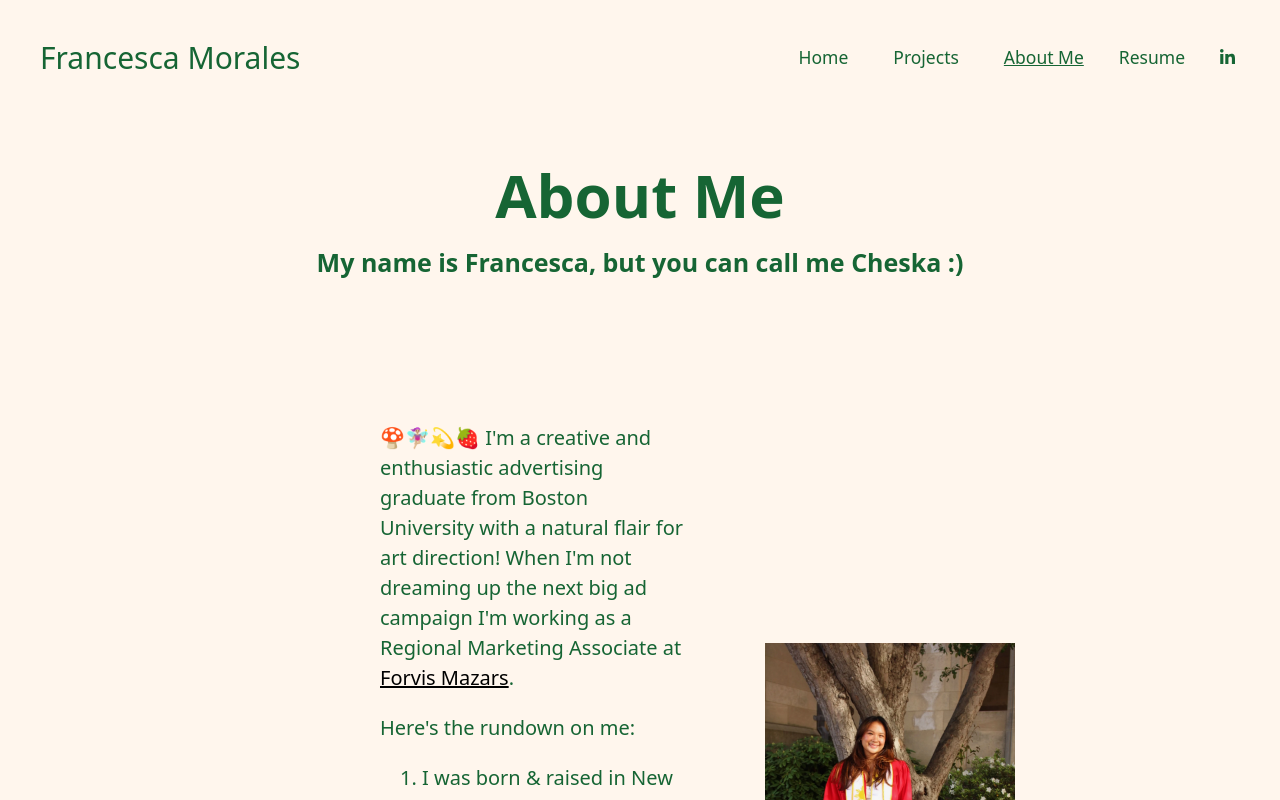
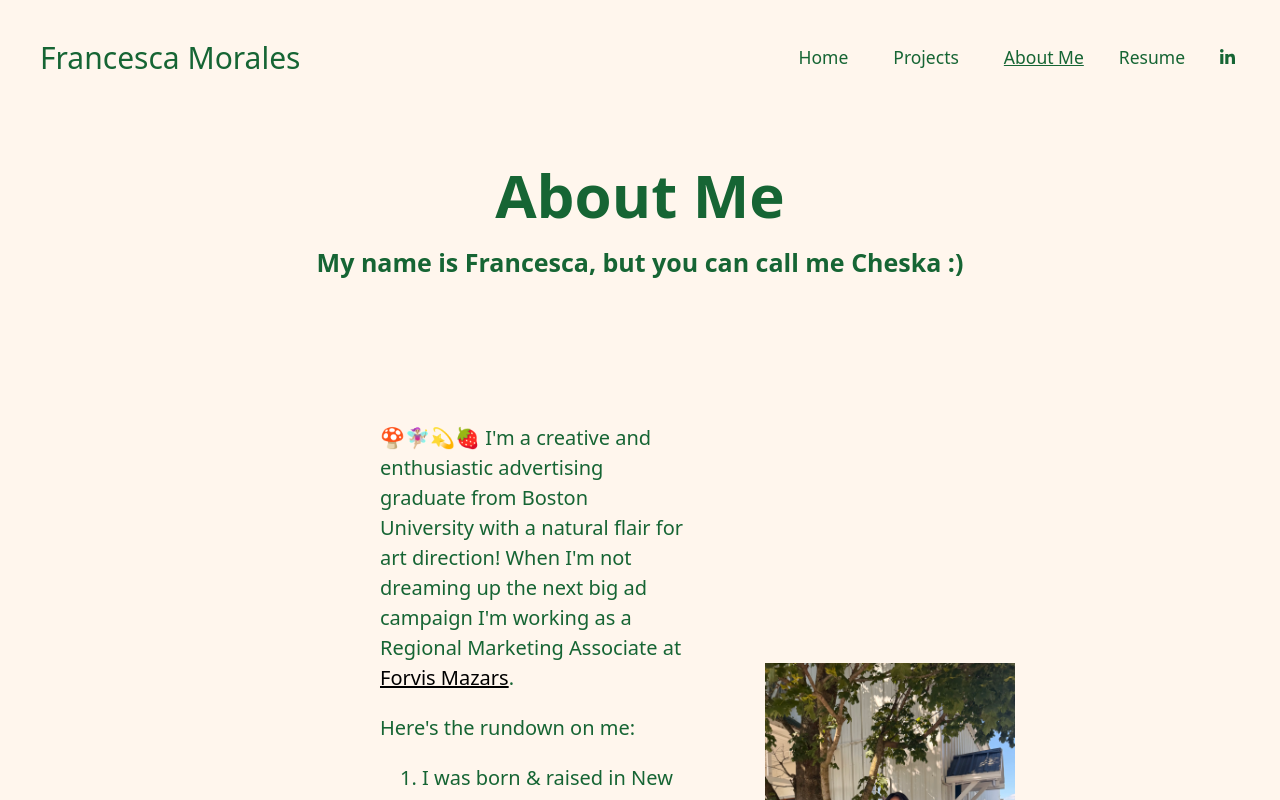
Before and after one commit to Benjamin-Wolff/Cheska-Portfolio, a SvelteKit app in the folder cheska-portfolio/: page /about in a window 1280 px wide. Shown: the top 800 px of the page. Built offline with nearby package versions, Linux system fonts and the light colour scheme.

Commit message:
Change pic for about page

```diff
--- a/cheska-portfolio/src/routes/+page.svelte
+++ b/cheska-portfolio/src/routes/+page.svelte
@@ -2,7 +2,7 @@
 </script>
 
 
-<h1 class="text-6xl text-center font-bold mb-8 mt-40 text-black">art director, occasional writer, running <br/> enthusiast + marketing professional</h1>
+<h1 class="text-6xl text-center font-bold mb-2 mt-10 text-black">bookworm, running <br/> enthusiast + marketing professional</h1>
 <a href="/about">
     <button class="bg-black border-transparent hover:bg-gray-700 rounded-none text-white font-bold mt-28 py-6 px-4 w-60">
         more about me
--- a/cheska-portfolio/src/routes/about/+page.svelte
+++ b/cheska-portfolio/src/routes/about/+page.svelte
@@ -1,4 +1,3 @@
-
 <h1 class="text-5xl font-bold mb-4 text-center text-green-800">About Me</h1>
 
 <h2 class="text-xl font-semi mx-0 text-center text-green-800">My name is Francesca, but you can call me Cheska :)</h2>
@@ -47,8 +46,8 @@
 		<div class="flex justify-center lg:justify-end lg:flex-1">
 			<img
 				class="w-full min-w-[250px] max-w-md lg:max-w-lg h-auto object-contain"
-				src="/images/cheska-grad.webp"
-				alt="Francesca in graduation clothes"
+				src="/images/cheska-pic.webp"
+				alt="Francesca outside"
 			/>
 		</div>
 	</div>
```
Also changed, not shown: cheska-portfolio/static/images/cheska-pic.webp (added).
